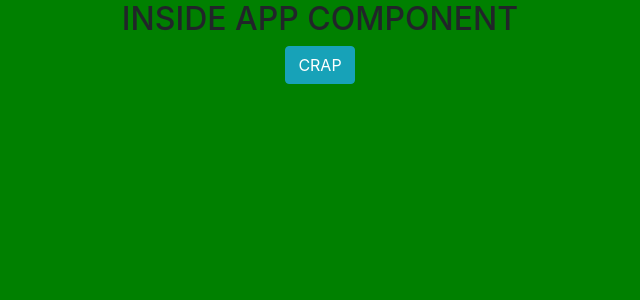
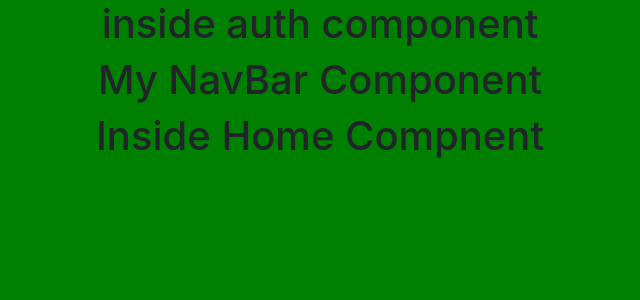
Before and after one commit to delindell/react-hoarder, a React (Create React App) app: page / in a window 1280 px wide. Shown: the top 300 px of the page, without its empty margins (320-960 px from the left). Built offline with nearby package versions, Linux system fonts and the light colour scheme.

Commit message:
components completed

```diff
--- a/package.json
+++ b/package.json
@@ -36,6 +36,7 @@
     "bootstrap": "^4.4.1",
     "eslint-config-airbnb-base": "^14.1.0",
     "firebase": "^7.14.3",
-    "node-sass": "^4.14.1"
+    "node-sass": "^4.14.1",
+    "prop-types": "^15.7.2"
   }
 }
--- a/src/App/App.js
+++ b/src/App/App.js
@@ -1,12 +1,18 @@
 import React from 'react';
+
+import Auth from '../components/Auth/Auth';
+import MyNavBar from '../components/MyNavBar/MyNavBar';
+import Home from '../components/Home/Home';
+
 import './App.scss';
 
 class App extends React.Component {
   render() {
     return (
       <div className="App">
-        <h2>INSIDE APP COMPONENT</h2>
-        <button className="btn btn-info">CRAP</button>
+        <Auth />
+        <MyNavBar />
+        <Home />
       </div>
     );
   }
--- /dev/null
+++ b/src/components/Auth/Auth.js
@@ -0,0 +1,13 @@
+import React from 'react';
+
+import './Auth.scss';
+
+class Auth extends React.Component {
+  render() {
+    return (
+      <h1>inside auth component</h1>
+    );
+  }
+}
+
+export default Auth;
--- /dev/null
+++ b/src/components/Auth/Auth.scss
@@ -0,0 +1,3 @@
+.Auth {
+  display: block;
+}
--- /dev/null
+++ b/src/components/Home/Home.js
@@ -0,0 +1,13 @@
+import React from 'react';
+
+import './Home.scss';
+
+class Home extends React.Component {
+  render() {
+    return (
+      <h1>Inside Home Compnent</h1>
+    );
+  }
+}
+
+export default Home;
--- /dev/null
+++ b/src/components/Home/Home.scss
@@ -0,0 +1,3 @@
+.Home {
+  display: block;
+}
--- /dev/null
+++ b/src/components/MyNavBar/MyNavBar.js
@@ -0,0 +1,13 @@
+import React from 'react';
+
+import './MyNavBar.scss';
+
+class MyNavBar extends React.Component {
+  render() {
+    return (
+      <h1>My NavBar Component</h1>
+    );
+  }
+}
+
+export default MyNavBar;
--- /dev/null
+++ b/src/components/MyNavBar/MyNavBar.scss
@@ -0,0 +1,3 @@
+.MyNavBar {
+  display: block;
+}
```
